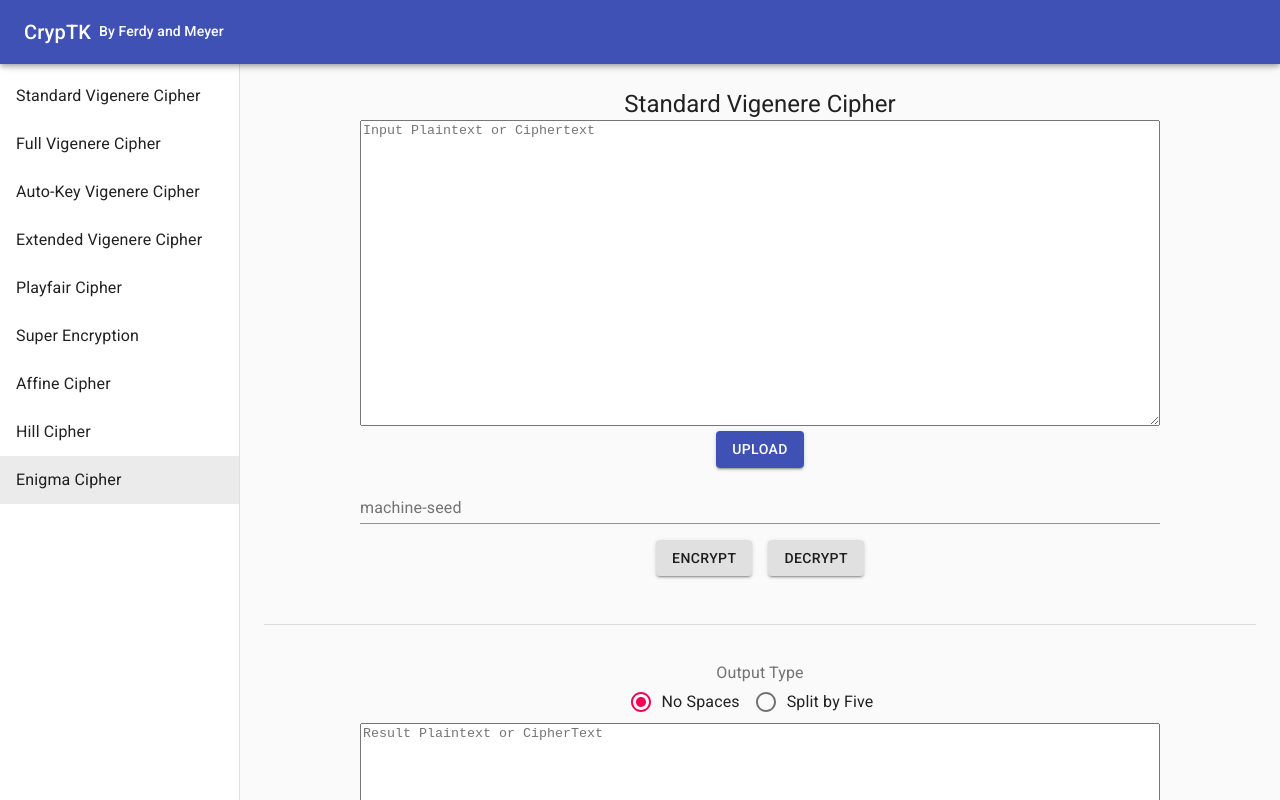
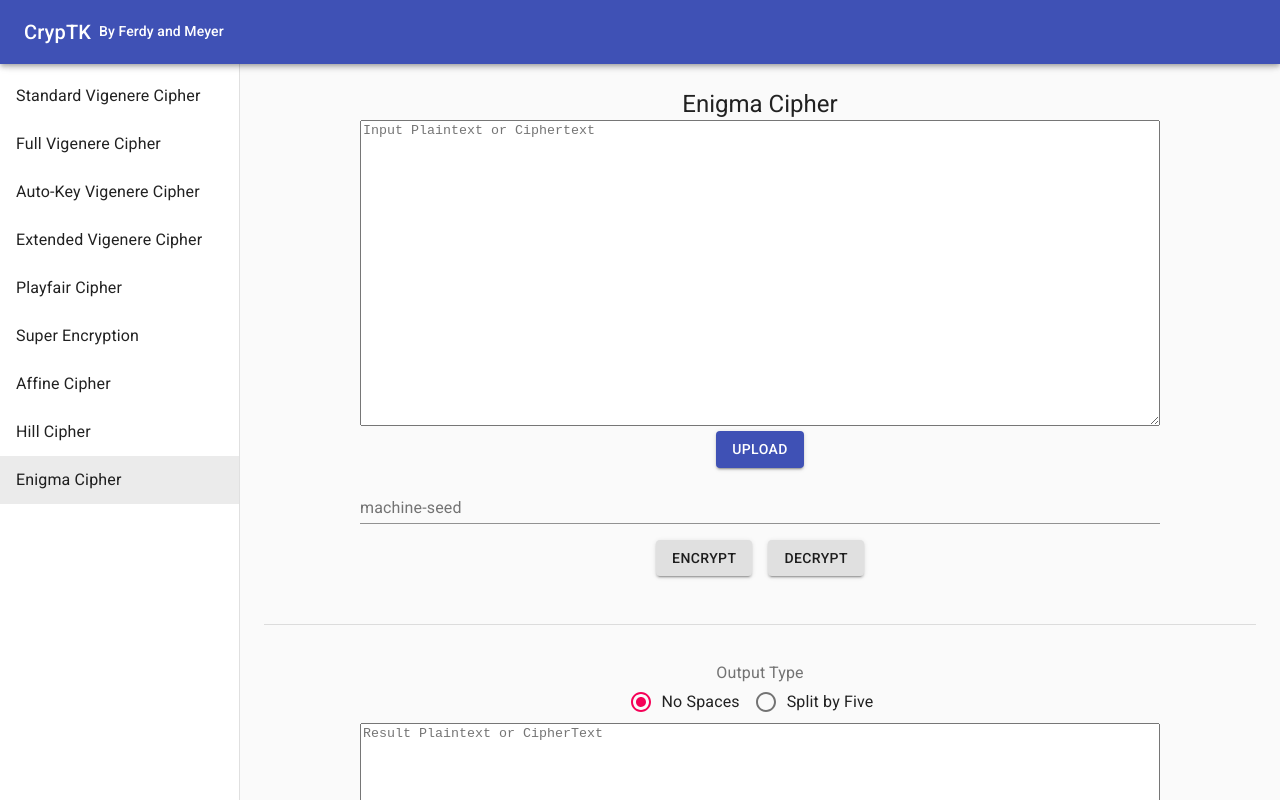
Before and after one commit to ferdysan360/Tucil1-Kriptografi, a React (Create React App) app: page / in a window 1280 px wide. Shown: the top 800 px of the page. Built offline with nearby package versions, Linux system fonts and the light colour scheme.

Commit message:
Fix enigma cipher page title

```diff
--- a/src/Components/Enigma/Enigma.js
+++ b/src/Components/Enigma/Enigma.js
@@ -99,7 +99,7 @@ function Enigma() {
     /*---------------- VIEW ------------------*/
     return (
         <div>
-            <Typography variant="h5">Standard Vigenere Cipher</Typography>
+            <Typography variant="h5">Enigma Cipher</Typography>
             <TextareaAutosize aria-label="textarea" placeholder="Input Plaintext or Ciphertext" rowsMin="20" rowsMax="20" className={classes.textarea} onChange={e => setSourceText(e.target.value)} value={sourceText}/>
             <div>
                 <input
```
